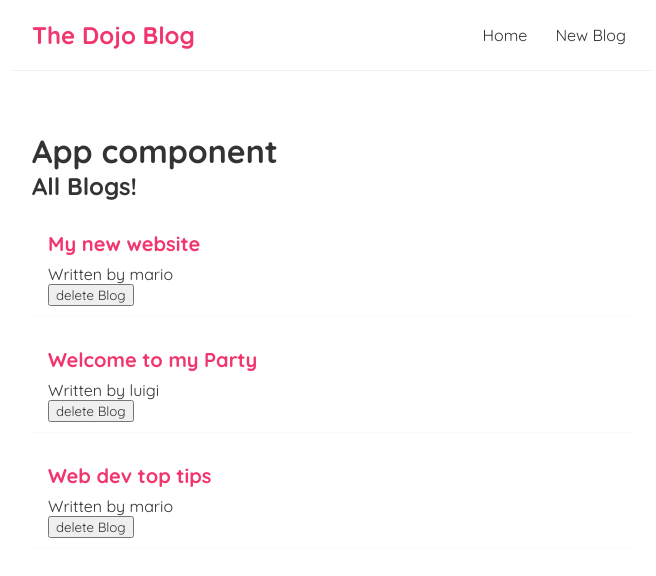
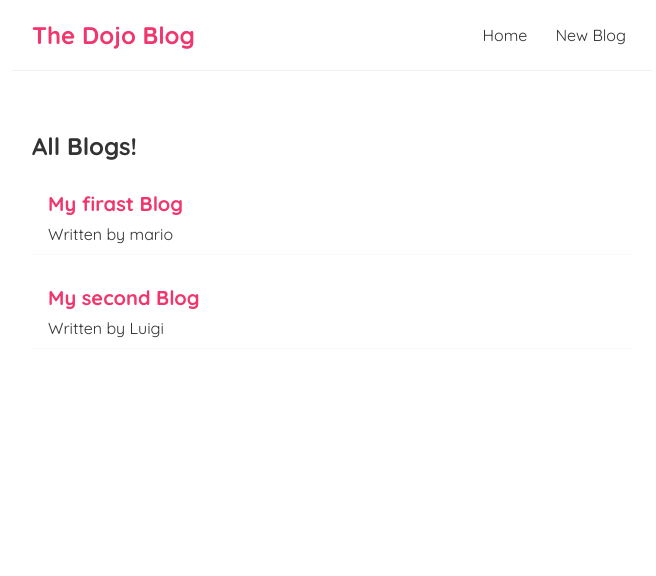
Before and after one commit to JonPro0/create_react_app, a React (Create React App) app: page / in a window 1280 px wide. Shown: the top 576 px of the page, without its empty margins (308-964 px from the left). Built offline with nearby package versions, Linux system fonts and the light colour scheme; data requests are answered from the project's data file.

Commit message:
fix: npx json server finished lesson 18

```diff
--- a/src/App.js
+++ b/src/App.js
@@ -6,7 +6,6 @@
     <div className="App">
       <Navbar />
       <div className="content">
-        <h1>App component</h1>
         <Home/>
       </div>
     </div>
--- a/src/BlogList.js
+++ b/src/BlogList.js
@@ -1,4 +1,4 @@
-const BlogList = ({blogs, title, handleDelete}) => {
+const BlogList = ({blogs, title}) => {
     return (
         <div className="blog-list">
             <h2>{title}</h2>
@@ -6,7 +6,7 @@
                 <div className="blog-preview" key={blog.id}>
                     <h2>{blog.title}</h2>
                     <p>Written by {blog.author}</p>
-                    <button onClick={() => handleDelete(blog.id)}>delete Blog</button>
+
                 </div>
             ))}
         </div>
--- a/src/Home.js
+++ b/src/Home.js
@@ -2,25 +2,26 @@
 import BlogList from './BlogList';
 
 const Home = () => {
-    const [blogs, setBlogs] = useState([
-        {title: 'My new website', body: 'lorem ipsum', author: "mario", id: 1},
-        {title: 'Welcome to my Party', body: 'lorem ipsum', author: "luigi", id: 2},
-        {title: 'Web dev top tips', body: 'lorem ipsum', author: "mario", id: 3},
-    ])
+    const [blogs, setBlogs] = useState(null)
+    const [isPending, setIsPending] = useState(true)
 
 
-    const handleDelete = (id) => {
-        const newBlogs = blogs.filter(blog => blog.id !== id)
-        setBlogs(newBlogs)
-    }
+    useEffect(() => {
+        fetch('http://localhost:8000/blogs')
+        .then(res => {
+            return res.json();
+        })
+        .then(data => {
+            console.log(data)
+            setBlogs(data)
+            setIsPending(false)
+        })
+    }, [])
 
-    useEffect(() => {
-        console.log('use effect ran')
-
-    }, [])
     return (
         <div className="home">
-            <BlogList blogs={blogs} title="All Blogs!" handleDelete={handleDelete}/>
+            {isPending && <div>Loading...</div>}
+           {blogs && <BlogList blogs={blogs} title="All Blogs!"/> }
         </div>
      );
 }
```
Also changed, not shown: 1 other file (tests, documents, lock files or other folders).
